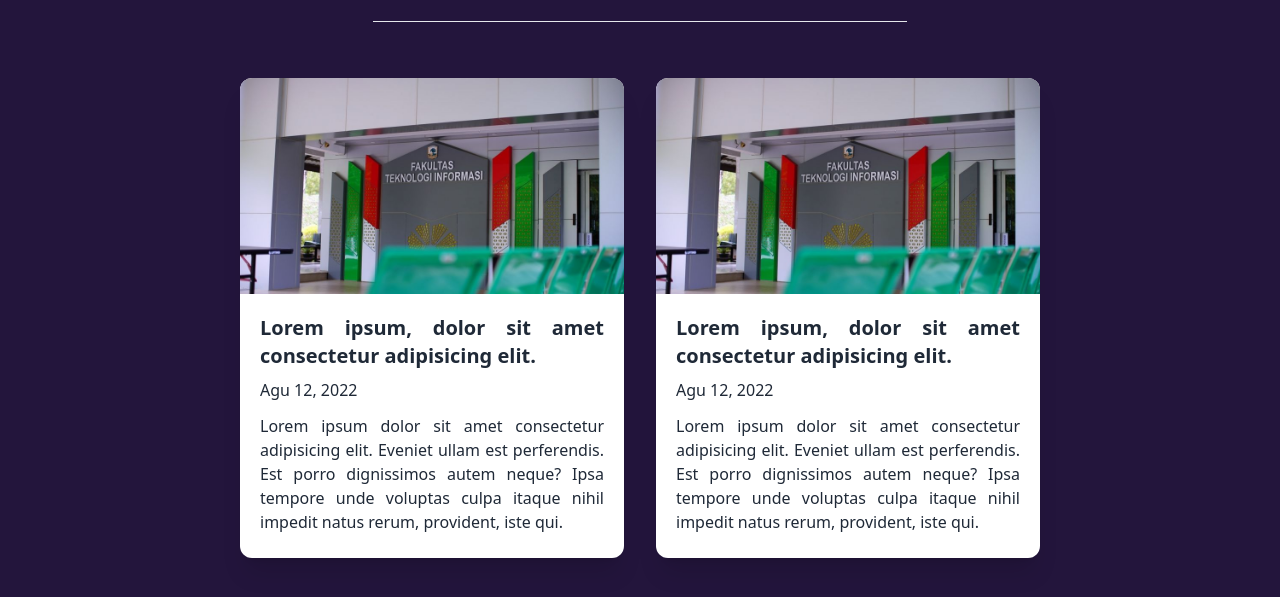
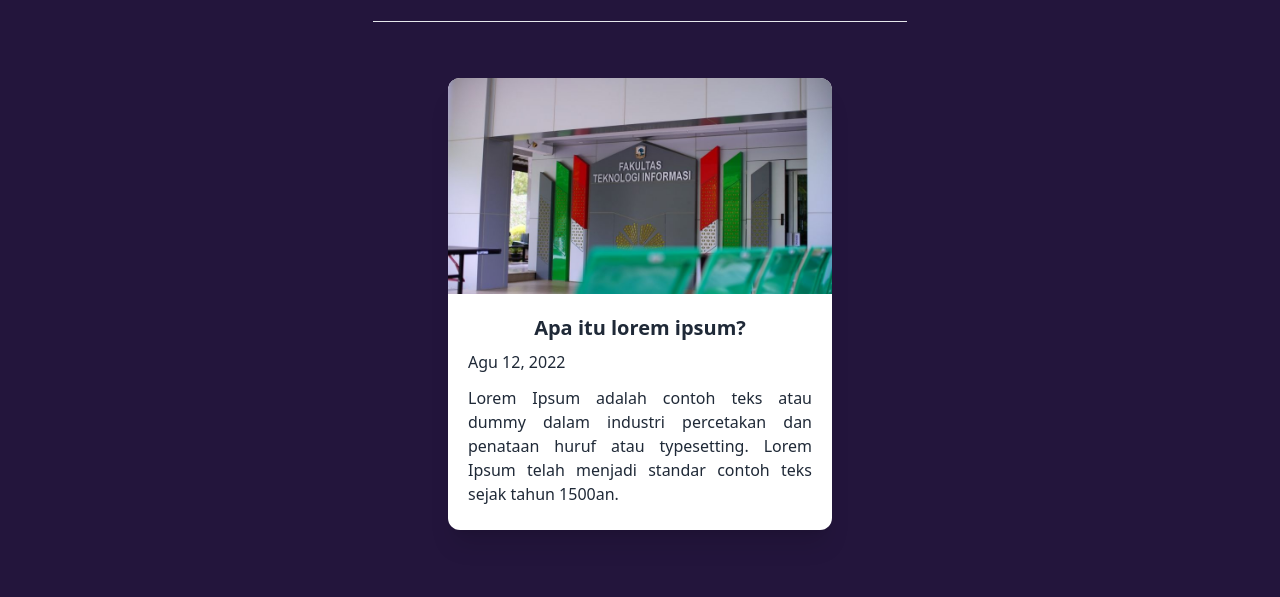
Before and after one commit to hmsiunand/hmsiunand.github.io, a website: page blog.html in a window 1280 px wide. Shown: the part 175-772 px from the top of the page. Drawn offline with Linux system fonts and the light colour scheme.

Commit message:
edit edit

```diff
--- a/blog.html
+++ b/blog.html
@@ -83,17 +83,9 @@
                 <div class="m-4 card rounded-xl lg:w-96 max-w-sm max-h-min bg-base-100 shadow-xl text-justify">
                   <figure><img src="./img/fti.jpg" alt="gambar blog" class="max-h-min"></figure>
                   <div class="card-body p-5">
-                      <a href="detail-blog.html" class="card-title font-bold justify-center hover:underline" title="klik untuk melihat lebih lanjut">Lorem ipsum, dolor sit amet consectetur adipisicing elit.</a>
+                      <a href="detail-blog.html" class="card-title font-bold justify-center hover:underline" title="klik untuk melihat lebih lanjut">Apa itu lorem ipsum?</a>
                       <p class="">Agu 12, 2022</p>
-                      <p class="py-1">Lorem ipsum dolor sit amet consectetur adipisicing elit. Eveniet ullam est perferendis. Est porro dignissimos autem neque? Ipsa tempore unde voluptas culpa itaque nihil impedit natus rerum, provident, iste qui.</p>
-                  </div>
-                </div>
-                <div class="m-4 card rounded-xl lg:w-96 max-w-sm max-h-min bg-base-100 shadow-xl text-justify">
-                  <figure><img src="./img/fti.jpg" alt="gambar blog" class="max-h-min"></figure>
-                  <div class="card-body p-5">
-                      <a href="detail-blog.html" class="card-title font-bold justify-center hover:underline" title="klik untuk melihat lebih lanjut">Lorem ipsum, dolor sit amet consectetur adipisicing elit.</a>
-                      <p class="">Agu 12, 2022</p>
-                      <p class="py-1">Lorem ipsum dolor sit amet consectetur adipisicing elit. Eveniet ullam est perferendis. Est porro dignissimos autem neque? Ipsa tempore unde voluptas culpa itaque nihil impedit natus rerum, provident, iste qui.</p>
+                      <p class="py-1">Lorem Ipsum adalah contoh teks atau dummy dalam industri percetakan dan penataan huruf atau typesetting. Lorem Ipsum telah menjadi standar contoh teks sejak tahun 1500an.</p>
                   </div>
                 </div>
               </div>
--- a/js/teksWelcome.js
+++ b/js/teksWelcome.js
@@ -2,14 +2,15 @@ ityped.init("#ityped", {
   strings: [
     "Selamat Datang",
     "Salamaik Datang",
+    "Saleum Teuka",
     "Wilujeng Sumping",
-    "Saleum Teuka",
     "꧋ꦱꦸꦒꦼꦁꦫꦮꦸꦃ꧉",
     "Horas!",
     "Welcome",
     "Willkommen",
     "أهلا وسهلا",
     "いらっしゃいませ",
+    "환영해",
     "欢迎",
   ],
   typeSpeed: 100,
```
Also changed, not shown: detail-blog.html (+7 -4 lines), div-psi.html (+1 -1 lines), img/pengurus/psi/IMG_20220926.jpg (added), img/pengurus/psi/IMG_8043.jpg (deleted).
